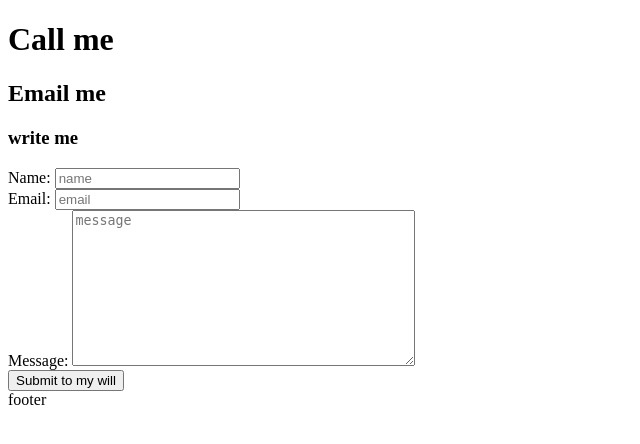
After one commit to notfreephilly/117-portfolio, a Django app: page /contact in a window 1280 px wide. The commit adds this page. Shown: the top 444 px of the page, without its empty margins (0-640 px from the left). Run offline with Django 5.2, Linux system fonts and the light colour scheme.

Commit message:
set up email service

```diff
--- a/config/urls.py
+++ b/config/urls.py
@@ -16,9 +16,11 @@ Including another URLconf
 """
 from django.contrib import admin
 from django.urls import path
-from pages.views import about
+from pages.views import about, home, contact
 
 urlpatterns = [
     path('admin/', admin.site.urls),
-    path("", about, name="about"),
+    path("", home, name="home"),
+    path("about", about, name="about"),
+    path("contact", contact, name="contact"),
 ]
--- /dev/null
+++ b/pages/forms.py
@@ -0,0 +1,6 @@
+from django import forms
+
+class ContactForm(forms.Form):
+    name = forms.CharField(max_length=128, widget=forms.TextInput(attrs={'placeholder': 'name'}))
+    email = forms.CharField(max_length=128, widget=forms.TextInput(attrs={'placeholder': 'email'}))
+    message = forms.CharField(widget=forms.Textarea(attrs={'placeholder': 'message'}))
--- a/pages/views.py
+++ b/pages/views.py
@@ -1,5 +1,40 @@
-from django.shortcuts import render
+from django.shortcuts import render, redirect
+from .forms import ContactForm
+from django.core.mail import send_mail
+from django.template.loader import render_to_string
 
 # Create your views here.
+def home(request):
+    return render(request, "pages/home.html")
+
+def contact(request):
+    if request.method == "POST":
+        form = ContactForm(request.POST)
+
+        if form.is_valid():
+            # send email
+            email_to = "phil.yoder93@gmail.com"
+            email_from = form.cleaned_data["email"]
+            name = form.cleaned_data["name"]
+            message = form.cleaned_data["message"]
+
+            html = render_to_string("pages/email.html", request.POST)
+
+            send_mail(
+                "Message from " + name,
+                message,
+                email_from,
+                [email_to],
+                html_message=html
+            )
+
+            return redirect("home")
+
+    else:
+        form = ContactForm()
+
+    return render(request, "pages/contact.html", {"form": form})
+
+
 def about(request):
     return render(request, 'pages/about.html')
--- a/templates/base.html
+++ b/templates/base.html
@@ -8,13 +8,10 @@
 </head>
 
 <body>
-    <h1>Here is my header</h1>
-
     {% block content %}
-
     {% endblock content %}
 
-    <h2>Here is footer</h2>
+    <footer>footer</footer>
 </body>
 
 </html>
--- /dev/null
+++ b/templates/pages/contact.html
@@ -0,0 +1,33 @@
+{% extends 'base.html' %}
+
+{% block title %}Contact{% endblock title %}
+
+{% block content %}
+<div class="contact">
+    <h1>Call me</h1>
+    <h2>Email me</h2>
+    <h3>write me</h3>
+
+    <form action="contact" method="post">
+        {% csrf_token %}
+        <div class="control">
+            <label for="">Name:</label>
+            {{ form.name }}
+        </div>
+
+        <div class="control">
+            <label for="">Email:</label>
+            {{ form.email }}
+        </div>
+
+        <div class="control">
+            <label for="">Message:</label>
+            {{ form.message }}
+        </div>
+
+
+        <button>Submit to my will</button>
+    </form>
+</div>
+
+{% endblock content %}
--- /dev/null
+++ b/templates/pages/email.html
@@ -0,0 +1,2 @@
+<h1>FLASH FATHERS DAY SALE</h1>
+<h2>Buy some stuff</h2>
```
Also changed, not shown: config/settings.py (+13 -0 lines), templates/pages/home.html (added, +14 -0 lines), 1 other file.
